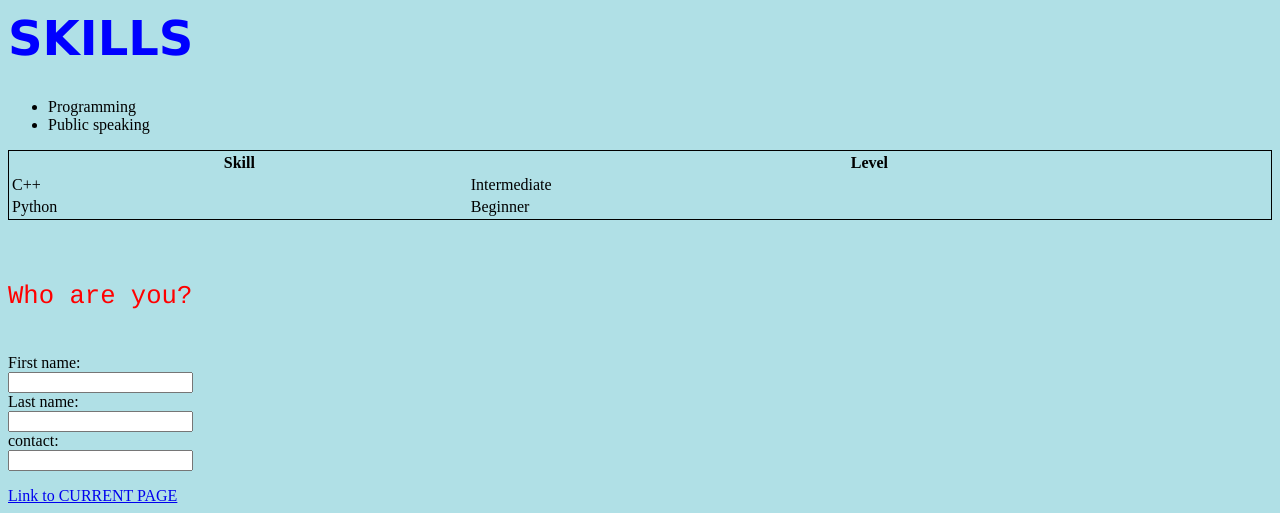
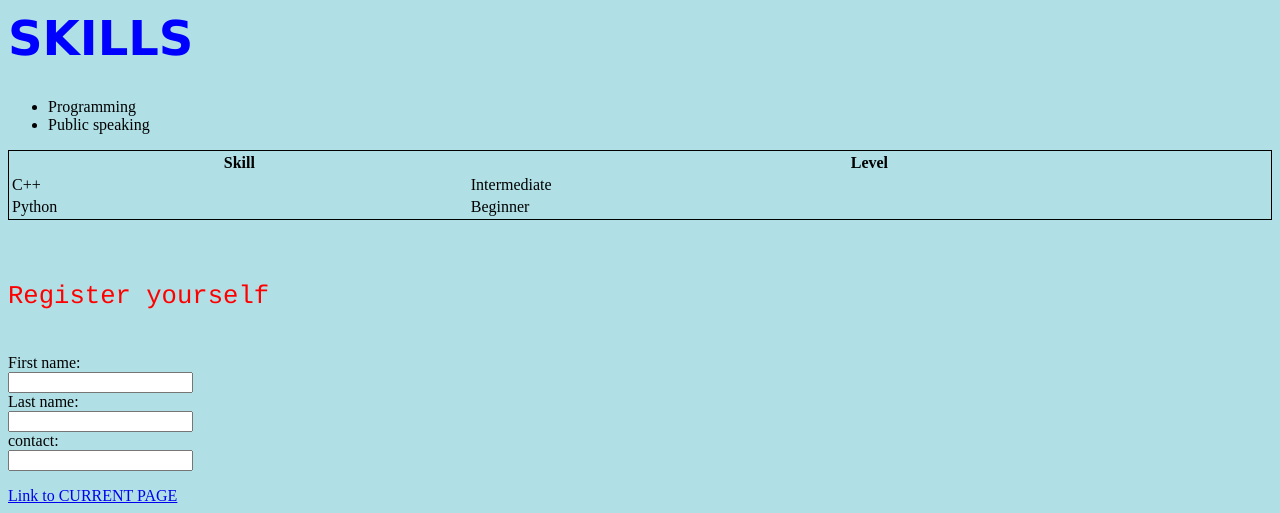
Before and after one commit to vishwaa13/cloudComputingTask, a plain HTML site: page index.html in a window 1280 px wide. Shown: the part 939-1452 px from the top of the page. Drawn offline with Linux system fonts and the light colour scheme.

Commit message:
Update index.html

```diff
--- a/index.html
+++ b/index.html
@@ -50,7 +50,7 @@ p {
 </table>
 <br><br>
 
-	<p>Who are you?</p><br>
+	<p>Register yourself</p><br>
 	<form>
   <label for="fname">First name:</label><br>
   <input type="text" id="fname" name="fname"><br>
```
